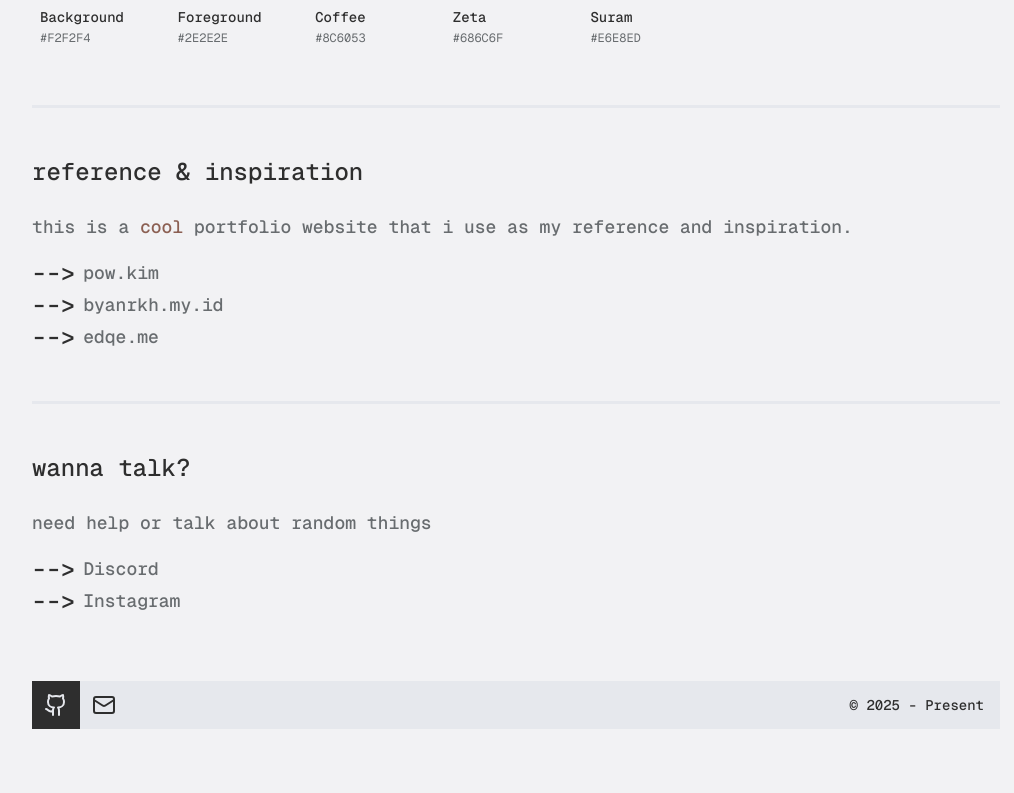
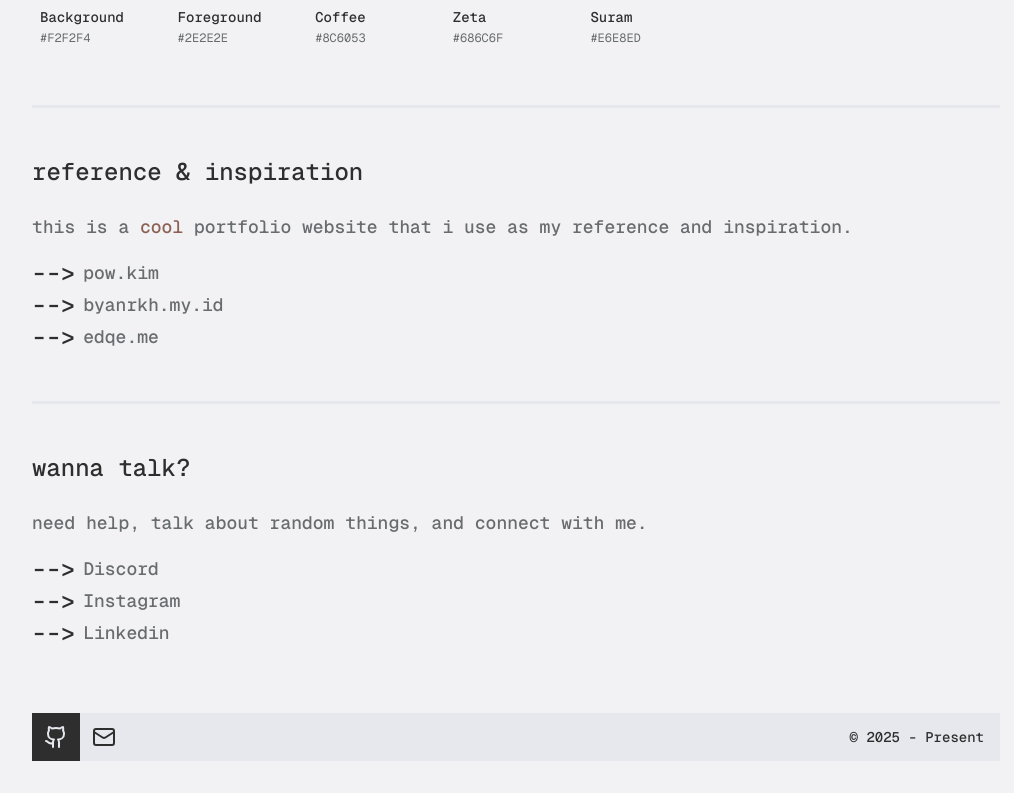
Before and after one commit to IRTIDEATH/Al-Sakha, a Next.js app: page / in a window 1280 px wide. Shown: the part 1302-2095 px from the top of the page, without its empty margins (124-1138 px from the left). Before the commit the page ends 2063 px from the top, so only its background shows below. Built offline with nearby package versions, Linux system fonts and the light colour scheme.

Commit message:
Add linkedin link in chatme section

```diff
--- a/app/writings/_mdx-content/wpu-community.mdx
+++ b/app/writings/_mdx-content/wpu-community.mdx
@@ -3,7 +3,7 @@ thumbnail: "/writings/wpu-cover.png"
 title: "WPU Community"
 slug: "wpu-community"
 category: "Community"
-date: "2024-02-28"
+date: "03-02-2025"
 ---
 
 ## 🚀 Yuk Gabung di Komunitas Discord WPU
--- a/components/section/home/chatme-section.tsx
+++ b/components/section/home/chatme-section.tsx
@@ -7,7 +7,9 @@ const ChatmeSection = () => {
     <>
       <section>
         <h1 className="text-2xl mb-6 font-medium">wanna talk?</h1>
-        <p className="w-full text-zeta font-medium text-lg text-start">need help or talk about random things</p>
+        <p className="w-full text-zeta font-medium text-lg text-start">
+          need help, talk about random things, and connect with me.
+        </p>
         <ul className="w-full text-zeta font-medium text-lg text-start mt-4">
           <li className="flex items-center gap-2">
             <span className="text-2xl text-foreground">{"-->"}</span>
@@ -29,6 +31,16 @@ const ChatmeSection = () => {
               Instagram
             </Link>
           </li>
+          <li className="flex items-center gap-2">
+            <span className="text-2xl text-foreground">{"-->"}</span>
+            <Link
+              aria-label="Talk with me on Linkedin"
+              href="https://www.linkedin.com/in/al-sakha-1214ba366/"
+              className="hover:underline decoration-2"
+            >
+              Linkedin
+            </Link>
+          </li>
         </ul>
       </section>
     </>
```
